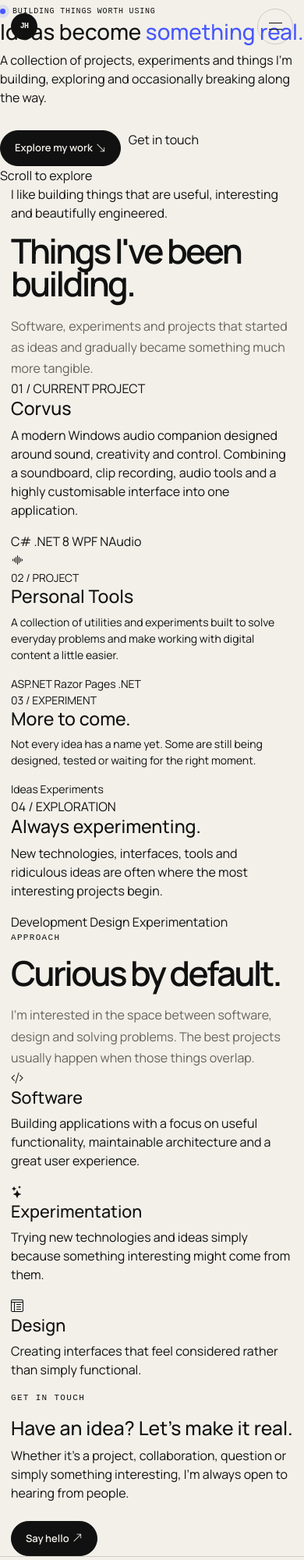
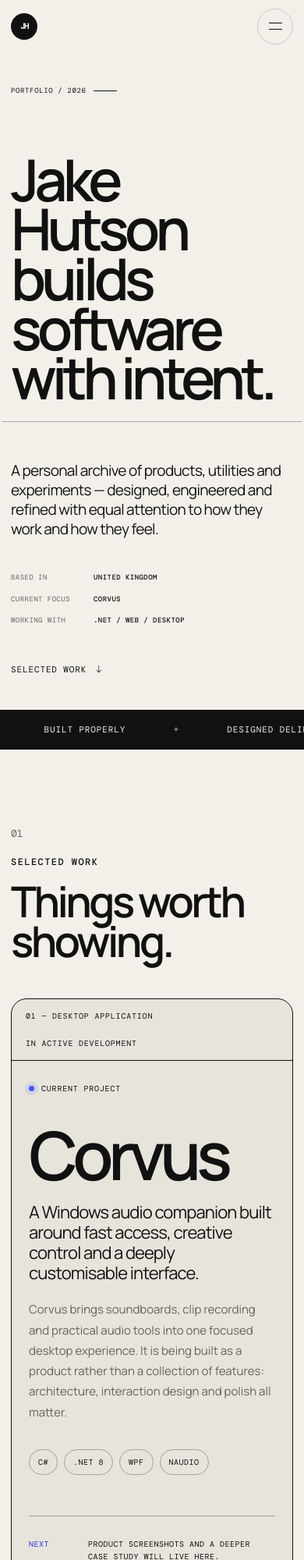
Before and after one commit to JakeHutson42/jakehutson-website, a plain HTML site: page index.html in a window 390 px wide. Shown: the top 2000 px of the page at 78% size. Drawn offline with nearby package versions, Linux system fonts and the light colour scheme; a web font is replaced by a local one.

Commit message:
Add files via upload

```diff
--- a/index.html
+++ b/index.html
@@ -3,365 +3,233 @@
 <head>
     <meta charset="UTF-8">
     <meta name="viewport" content="width=device-width, initial-scale=1.0">
+    <meta name="theme-color" content="#f2f0e9">
 
-    <title>Jake Hutson</title>
-
-    <meta name="description" content="Projects, experiments and things built by Jake Hutson.">
+    <title>Jake Hutson — Software Developer & Maker</title>
+    <meta name="description" content="Selected software, tools and experiments by Jake Hutson.">
 
     <!-- Bootstrap -->
     <link href="https://cdn.jsdelivr.net/npm/bootstrap@5.3.3/dist/css/bootstrap.min.css" rel="stylesheet">
     <!-- Bootstrap Icons -->
     <link rel="stylesheet" href="https://cdn.jsdelivr.net/npm/bootstrap-icons@1.11.3/font/bootstrap-icons.min.css">
-    <!-- Google Fonts -->
-    <link href="https://fonts.googleapis.com/css2?family=Inter:wght@400;500;600;700;800&family=Manrope:wght@400;500;600;700;800&display=swap" rel="stylesheet">
-    <!-- Site Styles -->
+    <!-- Typography -->
+    <link rel="preconnect" href="https://fonts.googleapis.com">
+    <link rel="preconnect" href="https://fonts.gstatic.com" crossorigin>
+    <link href="https://fonts.googleapis.com/css2?family=DM+Mono:wght@300;400;500&family=Manrope:wght@400;500;600;700;800&display=swap" rel="stylesheet">
+    <!-- Site styles -->
     <link rel="stylesheet" href="css/styles.css">
 </head>
-
 <body>
-
-    <!-- ==================================================
-         Navigation
-    =================================================== -->
     <div id="siteNavbar"></div>
 
-    <!-- ==================================================
-         Hero
-    =================================================== -->
     <main>
-        <section class="hero">
-            <div class="hero-container">
-                <div class="eyebrow reveal">
-                    <span class="status-dot"></span>
-                    Building things worth using
+        <!-- ==================================================
+             Hero
+        =================================================== -->
+        <section class="home-hero" aria-labelledby="heroTitle">
+            <div class="site-shell home-hero-inner">
+                <div class="hero-kicker reveal">
+                    <span>Portfolio / 2026</span>
+                    <span class="hero-kicker-rule" aria-hidden="true"></span>
+                    <span>Software developer & maker</span>
                 </div>
 
-                <h1 class="reveal">Ideas become <span class="gradient-text">something real.</span></h1>
+                <h1 id="heroTitle" class="hero-title reveal">
+                    <span class="hero-title-line">Jake Hutson builds</span>
+                    <span class="hero-title-line hero-title-offset">software with intent.</span>
+                </h1>
 
-                <p class="hero-description reveal">
-                    A collection of projects, experiments and things I'm building, exploring and occasionally breaking along the way.
-                </p>
+                <div class="row g-4 align-items-end hero-lower">
+                    <div class="col-12 col-lg-7">
+                        <p class="hero-intro reveal">A personal archive of products, utilities and experiments — designed, engineered and refined with equal attention to how they work and how they feel.</p>
+                    </div>
+                    <div class="col-12 col-lg-5">
+                        <div class="hero-meta reveal">
+                            <div class="hero-meta-item"><span>Based in</span><strong>United Kingdom</strong></div>
+                            <div class="hero-meta-item"><span>Current focus</span><strong>Corvus</strong></div>
+                            <div class="hero-meta-item"><span>Working with</span><strong>.NET / Web / Desktop</strong></div>
+                        </div>
+                    </div>
+                </div>
 
-                <div class="hero-actions reveal">
-                    <a href="#work" class="btn-main">Explore my work <i class="bi bi-arrow-down-right ms-1"></i></a>
-                    <a href="#contact" class="btn-secondary">Get in touch</a>
-                </div>
-            </div>
-
-            <div class="scroll-indicator">Scroll to explore</div>
-        </section>
-
-
-        <!-- ==================================================
-             Statement
-        =================================================== -->
-        <section class="statement">
-            <div class="section-container">
-                <p class="statement-text reveal">I like building things that are <span> useful, interesting and beautifully engineered. </span></p>
+                <a class="hero-scroll reveal" href="#work" aria-label="Scroll to selected work">
+                    <span>Selected work</span>
+                    <i class="bi bi-arrow-down" aria-hidden="true"></i>
+                </a>
             </div>
         </section>
 
+        <!-- ==================================================
+             Statement band
+        =================================================== -->
+        <section class="manifesto" aria-label="Design philosophy">
+            <div class="manifesto-track" aria-hidden="true">
+                <span>Useful first</span><span>Built properly</span><span>Designed deliberately</span><span>Always evolving</span>
+                <span>Useful first</span><span>Built properly</span><span>Designed deliberately</span><span>Always evolving</span>
+            </div>
+        </section>
 
         <!-- ==================================================
-             Work
+             Selected work
         =================================================== -->
-        <section id="work">
-            <div class="section-container">
+        <section id="work" class="work-section">
+            <div class="site-shell">
+                <div class="section-heading reveal">
+                    <div class="section-heading-index">01</div>
+                    <div>
+                        <p class="section-eyebrow">Selected work</p>
+                        <h2>Things worth showing.</h2>
+                    </div>
+                </div>
 
-                <h2 class="section-title reveal">
-                    Things I've been building.
-                </h2>
+                <article class="featured-project reveal" aria-labelledby="corvusTitle">
+                    <div class="featured-project-topline">
+                        <span>01 — Desktop application</span>
+                        <span>In active development</span>
+                    </div>
 
-                <p class="section-description reveal">
-                    Software, experiments and projects that started as ideas and gradually became something much more tangible.
-                </p>
+                    <div class="row g-0">
+                        <div class="col-12 col-xl-5 featured-project-copy">
+                            <div class="project-status"><span class="project-status-dot"></span> Current project</div>
+                            <h3 id="corvusTitle">Corvus</h3>
+                            <p class="project-lead">A Windows audio companion built around fast access, creative control and a deeply customisable interface.</p>
+                            <p class="project-body">Corvus brings soundboards, clip recording and practical audio tools into one focused desktop experience. It is being built as a product rather than a collection of features: architecture, interaction design and polish all matter.</p>
 
+                            <div class="project-tech" aria-label="Corvus technologies">
+                                <span>C#</span><span>.NET 8</span><span>WPF</span><span>NAudio</span>
+                            </div>
 
-                <div class="projects-grid">
-
-                    <!-- Corvus -->
-
-                    <article class="project-card corvus-card reveal">
-
-                        <div class="corvus-glow"></div>
-
-                        <div class="project-number">
-                            01 / CURRENT PROJECT
+                            <div class="project-note">
+                                <span class="project-note-label">Next</span>
+                                <span>Product screenshots and a deeper case study will live here.</span>
+                            </div>
                         </div>
 
-                        <h3>
-                            Corvus
-                        </h3>
+                        <div class="col-12 col-xl-7">
+                            <div class="corvus-stage" aria-label="Corvus interface preview placeholder">
+                                <div class="corvus-stage-grid" aria-hidden="true"></div>
+                                <div class="corvus-mark" aria-hidden="true">C</div>
+                                <div class="corvus-ui corvus-ui-main" aria-hidden="true">
+                                    <div class="corvus-ui-bar"><span></span><span></span><span></span></div>
+                                    <div class="corvus-ui-layout">
+                                        <div class="corvus-ui-sidebar">
+                                            <span></span><span></span><span></span><span></span><span></span>
+                                        </div>
+                                        <div class="corvus-ui-content">
+                                            <div class="corvus-wave"></div>
+                                            <div class="corvus-clips"><span></span><span></span><span></span><span></span><span></span><span></span></div>
+                                        </div>
+                                    </div>
+                                </div>
+                                <div class="corvus-ui corvus-ui-float" aria-hidden="true">
+                                    <div class="float-wave"></div>
+                                    <div class="float-meta"><span></span><span></span></div>
+                                </div>
+                                <div class="stage-caption"><span>Interface study</span><span>Screenshot-ready layout</span></div>
+                            </div>
+                        </div>
+                    </div>
+                </article>
 
-                        <p>
-                            A modern Windows audio companion designed
-                            around sound, creativity and control.
-                            Combining a soundboard, clip recording,
-                            audio tools and a highly customisable
-                            interface into one application.
-                        </p>
-
-                        <div class="project-tags">
-
-                            <span class="tag">C#</span>
-                            <span class="tag">.NET 8</span>
-                            <span class="tag">WPF</span>
-                            <span class="tag">NAudio</span>
-
+                <div class="project-list">
+                    <article class="project-row reveal">
+                        <div class="project-row-number">02</div>
+                        <div class="project-row-main">
+                            <p class="project-row-type">Web utilities</p>
+                            <h3>Personal Tools</h3>
+                            <p>A growing set of useful browser-based tools and small experiments, built to make repetitive digital jobs simpler.</p>
                         </div>
-
-                        <div class="corvus-symbol">
-                            <i class="bi bi-soundwave"></i>
+                        <div class="project-row-meta">
+                            <span>ASP.NET</span><span>Razor Pages</span><span>.NET</span>
                         </div>
-
+                        <div class="project-row-arrow" aria-hidden="true"><i class="bi bi-arrow-up-right"></i></div>
                     </article>
 
-
-                    <!-- Personal Tools -->
-
-                    <article class="project-card small reveal">
-
-                        <div class="project-number">
-                            02 / PROJECT
+                    <a class="project-row project-row-link reveal" href="browser-device.html">
+                        <div class="project-row-number">03</div>
+                        <div class="project-row-main">
+                            <p class="project-row-type">Browser experiment</p>
+                            <h3>Device Diagnostics</h3>
+                            <p>A privacy-conscious browser utility that surfaces device, display, connection and browser capability information locally.</p>
                         </div>
-
-                        <h3>
-                            Personal Tools
-                        </h3>
-
-                        <p>
-                            A collection of utilities and experiments
-                            built to solve everyday problems and make
-                            working with digital content a little easier.
-                        </p>
-
-                        <div class="project-tags">
-
-                            <span class="tag">ASP.NET</span>
-                            <span class="tag">Razor Pages</span>
-                            <span class="tag">.NET</span>
-
+                        <div class="project-row-meta">
+                            <span>JavaScript</span><span>Browser APIs</span><span>Privacy-first</span>
                         </div>
-
-                    </article>
-
-
-                    <!-- Future project -->
-
-                    <article class="project-card small reveal">
-
-                        <div class="project-number">
-                            03 / EXPERIMENT
-                        </div>
-
-                        <h3>
-                            More to come.
-                        </h3>
-
-                        <p>
-                            Not every idea has a name yet. Some are
-                            still being designed, tested or waiting
-                            for the right moment.
-                        </p>
-
-                        <div class="project-tags">
-
-                            <span class="tag">Ideas</span>
-                            <span class="tag">Experiments</span>
-
-                        </div>
-
-                    </article>
-
-
-                    <!-- Exploration -->
-
-                    <article class="project-card reveal">
-
-                        <div class="project-number">
-                            04 / EXPLORATION
-                        </div>
-
-                        <h3>
-                            Always experimenting.
-                        </h3>
-
-                        <p>
-                            New technologies, interfaces, tools and
-                            ridiculous ideas are often where the most
-                            interesting projects begin.
-                        </p>
-
-                        <div class="project-tags">
-
-                            <span class="tag">Development</span>
-                            <span class="tag">Design</span>
-                            <span class="tag">Experimentation</span>
-
-                        </div>
-
-                    </article>
-
+                        <div class="project-row-arrow" aria-hidden="true"><i class="bi bi-arrow-up-right"></i></div>
+                    </a>
                 </div>
-
             </div>
-
         </section>
-
 
         <!-- ==================================================
              About
         =================================================== -->
-
-        <section id="about">
-
-            <div class="section-container">
-
-                <div class="section-label reveal">
-                    Approach
+        <section id="about" class="about-section">
+            <div class="site-shell">
+                <div class="section-heading section-heading-light reveal">
+                    <div class="section-heading-index">02</div>
+                    <div>
+                        <p class="section-eyebrow">About</p>
+                        <h2>Engineering and design belong in the same conversation.</h2>
+                    </div>
                 </div>
 
-                <h2 class="section-title reveal">
-                    Curious by default.
-                </h2>
-
-                <p class="section-description reveal">
-                    I'm interested in the space between software,
-                    design and solving problems. The best projects
-                    usually happen when those things overlap.
-                </p>
-
-
-                <div class="capability-grid">
-
-                    <div class="capability reveal">
-
-                        <i class="bi bi-code-slash"></i>
-
-                        <h4>
-                            Software
-                        </h4>
-
-                        <p>
-                            Building applications with a focus on
-                            useful functionality, maintainable
-                            architecture and a great user experience.
-                        </p>
-
+                <div class="row g-5 about-grid">
+                    <div class="col-12 col-lg-7">
+                        <p class="about-large reveal">I like software that feels considered — clear structure underneath, useful behaviour on the surface, and details that make it pleasant to use repeatedly.</p>
                     </div>
-
-
-                    <div class="capability reveal">
-
-                        <i class="bi bi-stars"></i>
-
-                        <h4>
-                            Experimentation
-                        </h4>
-
-                        <p>
-                            Trying new technologies and ideas simply
-                            because something interesting might come
-                            from them.
-                        </p>
-
+                    <div class="col-12 col-lg-5">
+                        <div class="about-copy reveal">
+                            <p>Most of my work sits somewhere between application development, interface design and solving awkward practical problems. I am interested in the whole product, not just the code that makes it run.</p>
+                            <p>This site is a record of that work. Some projects are polished products, some are useful tools, and others are simply ideas worth exploring.</p>
+                        </div>
                     </div>
-
-
-                    <div class="capability reveal">
-
-                        <i class="bi bi-layout-text-window-reverse"></i>
-
-                        <h4>
-                            Design
-                        </h4>
-
-                        <p>
-                            Creating interfaces that feel considered
-                            rather than simply functional.
-                        </p>
-
-                    </div>
-
                 </div>
 
+                <div class="discipline-grid">
+                    <div class="discipline reveal"><span>01</span><h3>Application development</h3><p>Maintainable software, practical architecture and dependable behaviour.</p></div>
+                    <div class="discipline reveal"><span>02</span><h3>Interface design</h3><p>Layouts and interactions that are purposeful rather than decorative.</p></div>
+                    <div class="discipline reveal"><span>03</span><h3>Experimentation</h3><p>Trying unfamiliar tools and technologies when there is something useful to learn.</p></div>
+                </div>
             </div>
-
         </section>
 
-
         <!-- ==================================================
-             Contact
+             Stack / archive
         =================================================== -->
-
-        <section id="contact" class="contact-section">
-
-            <div class="section-container">
-
-                <div class="contact-box reveal">
-
-                    <div class="section-label">
-                        Get in touch
-                    </div>
-
-                    <h2>
-                        Have an idea?
-                        Let's make it real.
-                    </h2>
-
-                    <p>
-                        Whether it's a project, collaboration,
-                        question or simply something interesting,
-                        I'm always open to hearing from people.
-                    </p>
-
-                    <div class="mt-4">
-
-                        <a href="mailto:hello@jakehutson.me"
-                           class="btn-main">
-                            Say hello
-                            <i class="bi bi-arrow-up-right ms-1"></i>
-                        </a>
-
-                    </div>
-
+        <section class="archive-section">
+            <div class="site-shell">
+                <div class="archive-header reveal">
+                    <span class="section-eyebrow">Working set</span>
+                    <span class="archive-count">Selected technologies / not exhaustive</span>
                 </div>
-
+                <div class="technology-list reveal" aria-label="Technologies">
+                    <span>C#</span><span>.NET</span><span>ASP.NET Core</span><span>Razor Pages</span><span>WPF</span><span>JavaScript</span><span>jQuery</span><span>Bootstrap</span><span>MariaDB</span><span>REST APIs</span><span>Git</span>
+                </div>
             </div>
-
         </section>
-
     </main>
-
 
     <!-- ==================================================
          Footer
     =================================================== -->
-
-    <footer>
-        <div class="footer-inner">
-            <div>© <span id="year"></span> Jake Hutson</div>
-
-            <div class="footer-links">
+    <footer class="site-footer">
+        <div class="site-shell">
+            <div class="footer-top">
+                <p class="footer-label">Elsewhere</p>
+                <a class="footer-github" href="https://github.com/JakeHutson42" target="_blank" rel="noopener noreferrer">GitHub <i class="bi bi-arrow-up-right" aria-hidden="true"></i></a>
+            </div>
+            <div class="footer-wordmark" aria-label="Jake Hutson">Jake Hutson</div>
+            <div class="footer-bottom">
+                <span>© <span id="year"></span> Jake Hutson</span>
+                <span>Personal portfolio / United Kingdom</span>
                 <a href="privacy.html">Privacy</a>
-                <span>·</span>
-                <a href="https://github.com/JakeHutson42" target="_blank" rel="noopener noreferrer">GitHub</a>
             </div>
-
-            <div>Built with curiosity.</div>
         </div>
     </footer>
 
-
-    <!-- ==================================================
-         JavaScript Libraries
-    =================================================== -->
-
     <script src="https://code.jquery.com/jquery-3.7.1.min.js"></script>
     <script src="https://cdn.jsdelivr.net/npm/bootstrap@5.3.3/dist/js/bootstrap.bundle.min.js"></script>
-
-    <!-- Site JavaScript -->
     <script src="js/main.js"></script>
-
 </body>
 </html>
```
Also changed, not shown: privacy.html (+28 -131 lines).
